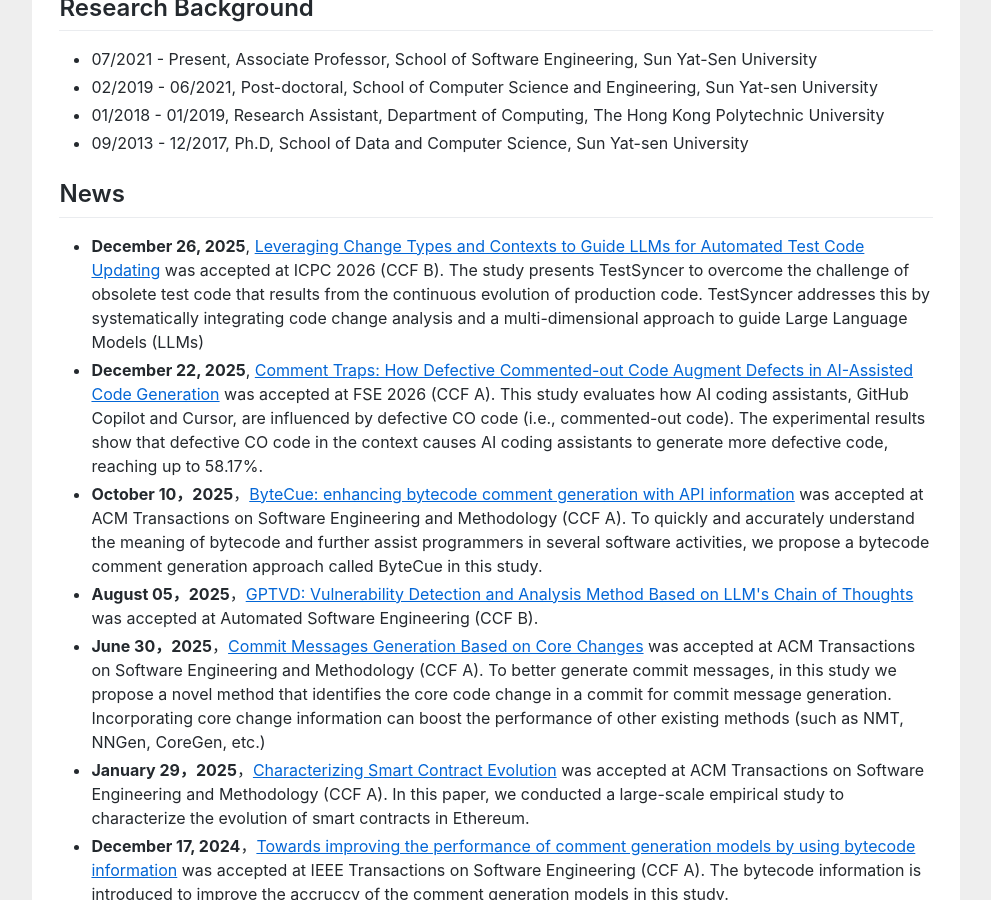
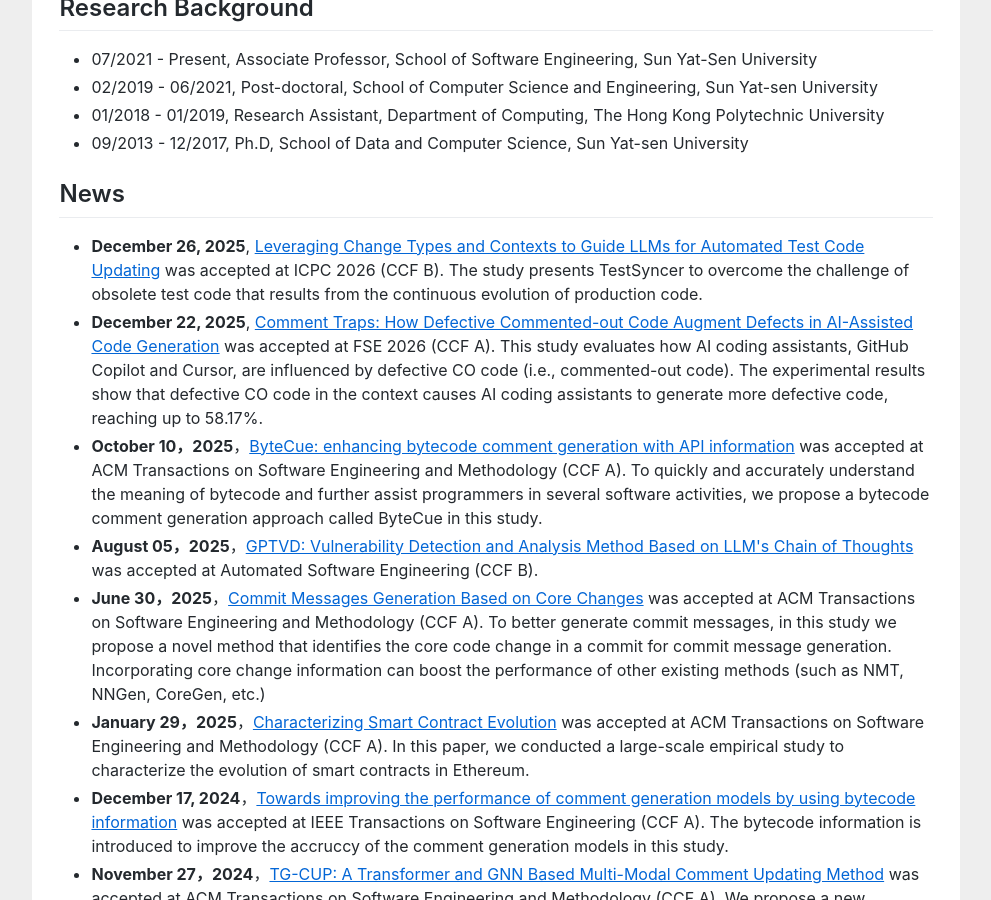
Before and after one commit to huangyuan-hy/huangyuan-hy.github.io, a Jekyll site: the page index.html, which Jekyll copies as it is, in a window 1280 px wide and 900 px high, scrolled down 665 px. Shown: the whole window, without its empty margins (144-1135 px from the left). Built offline with Jekyll 4.4.1, drawn with Linux system fonts in a browser that asks for light colours.

Commit message:
Update index.html

```diff
--- a/index.html
+++ b/index.html
@@ -100,7 +100,7 @@ gtag('config', 'UA-158965281-1');
 
 				<h2>News</h2>
 					<ul>
-						<li><b>December 26, 2025</b>,  <a href=""><u>Leveraging Change Types and Contexts to Guide LLMs for Automated Test Code Updating</u></a> was accepted at ICPC 2026 (CCF B).  The study presents TestSyncer to overcome the challenge of obsolete test code that results from the continuous evolution of production code. TestSyncer addresses this by systematically integrating code change analysis and a multi-dimensional approach to guide Large Language Models (LLMs)</li>
+						<li><b>December 26, 2025</b>,  <a href=""><u>Leveraging Change Types and Contexts to Guide LLMs for Automated Test Code Updating</u></a> was accepted at ICPC 2026 (CCF B).  The study presents TestSyncer to overcome the challenge of obsolete test code that results from the continuous evolution of production code.</li>
 						<li><b>December 22, 2025</b>,  <a href=""><u>Comment Traps: How Defective Commented-out Code Augment Defects in AI-Assisted Code Generation</u></a> was accepted at FSE 2026 (CCF A). This study evaluates how AI coding assistants, GitHub Copilot and Cursor, are influenced by defective CO code (i.e., commented-out code). The experimental results show that defective CO code in the context causes AI coding assistants to generate more defective code, reaching up to 58.17%. </li>
 						<li><b>October 10，2025</b>，<a href=""><u>ByteCue: enhancing bytecode comment generation with API information</u></a> was accepted at ACM Transactions on Software Engineering and Methodology (CCF A). To quickly and accurately understand the meaning of bytecode and further assist programmers in several software activities, we propose a bytecode comment generation approach called ByteCue in this study.</li>
 						<li><b>August 05，2025</b>，<a href=""><u>GPTVD: Vulnerability Detection and Analysis Method Based on LLM's Chain of Thoughts</u></a> was accepted at Automated Software Engineering (CCF B). </li>
```
